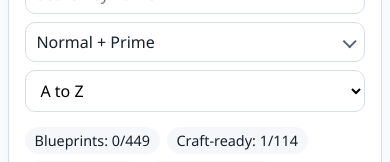
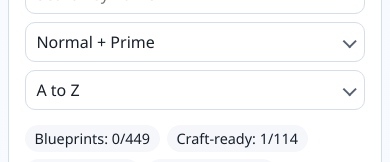
Before and after one commit to actuallyatiger/wf-mastery-tracker, a Svelte app: page / in a window 390 px wide. Shown: the part 346-508 px from the top of the page. Built offline with nearby package versions, Linux system fonts and the light colour scheme.

Commit message:
Unify sorting dropdown with filter control

```diff
--- a/src/App.svelte
+++ b/src/App.svelte
@@ -13,6 +13,14 @@
     { id: 'primary', label: 'Primary' },
     { id: 'secondary', label: 'Secondary' },
     { id: 'melee', label: 'Melee' },
+  ]
+
+  const SORT_OPTIONS = [
+    { value: 'name-asc', label: 'A to Z' },
+    { value: 'name-desc', label: 'Z to A' },
+    { value: 'mr-asc', label: 'MR (Ascending)' },
+    { value: 'mr-desc', label: 'MR (Descending)' },
+    { value: 'progress-desc', label: 'Blueprint Progress' },
   ]
 
   let data = {
@@ -226,6 +234,10 @@
       key === 'lich' ? 'Kuva/Tenet/Coda' : key === 'prime' ? 'Prime' : 'Normal'
     )
     return labels.join(' + ')
+  }
+
+  function getSortLabel() {
+    return SORT_OPTIONS.find((option) => option.value === sortBy)?.label ?? 'A to Z'
   }
 
   function matchesVariantSelectionForCurrentTab(item, filterState) {
@@ -586,13 +598,26 @@
         </details>
       {/if}
 
-      <select bind:value={sortBy}>
-        <option value="name-asc">A to Z</option>
-        <option value="name-desc">Z to A</option>
-        <option value="mr-asc">MR (Ascending)</option>
-        <option value="mr-desc">MR (Descending)</option>
-        <option value="progress-desc">Blueprint Progress</option>
-      </select>
+      <details class="filter-menu sort-menu">
+        <summary>{getSortLabel()}</summary>
+        <div class="filter-list">
+          {#each SORT_OPTIONS as option}
+            <button
+              type="button"
+              class:active={sortBy === option.value}
+              on:click={(event) => {
+                sortBy = option.value
+                const parent = event.currentTarget.closest('details')
+                if (parent) {
+                  parent.removeAttribute('open')
+                }
+              }}
+            >
+              {option.label}
+            </button>
+          {/each}
+        </div>
+      </details>
     </div>
 
     <div class="stats">
--- a/src/app.css
+++ b/src/app.css
@@ -236,16 +236,11 @@ button.active {
   border-right: 2px solid var(--text-dim);
   border-bottom: 2px solid var(--text-dim);
   transform: rotate(45deg) translateY(-1px);
-  transition: transform 150ms ease;
   transform-origin: center;
 }
 
 .filter-menu[open] > summary {
   border-color: var(--accent);
-}
-
-.filter-menu[open] > summary::after {
-  transform: rotate(-135deg) translateY(-1px);
 }
 
 .filter-list {
@@ -267,6 +262,30 @@ button.active {
   display: flex;
   align-items: center;
   gap: 0.5rem;
+}
+
+.sort-menu .filter-list {
+  padding: 0.35rem;
+}
+
+.sort-menu .filter-list button {
+  width: 100%;
+  text-align: left;
+  border: none;
+  background: transparent;
+  color: var(--text);
+  padding: 0.45rem 0.55rem;
+  border-radius: 8px;
+}
+
+.sort-menu .filter-list button:hover,
+.sort-menu .filter-list button:focus-visible {
+  background: var(--bg-strong);
+}
+
+.sort-menu .filter-list button.active {
+  background: var(--accent);
+  color: #fff;
 }
 
 .stats {
@@ -396,7 +415,8 @@ footer {
   }
 
   .controls > select,
-  .filter-menu {
+  .filter-menu,
+  .sort-menu {
     width: 100%;
   }
 
```
